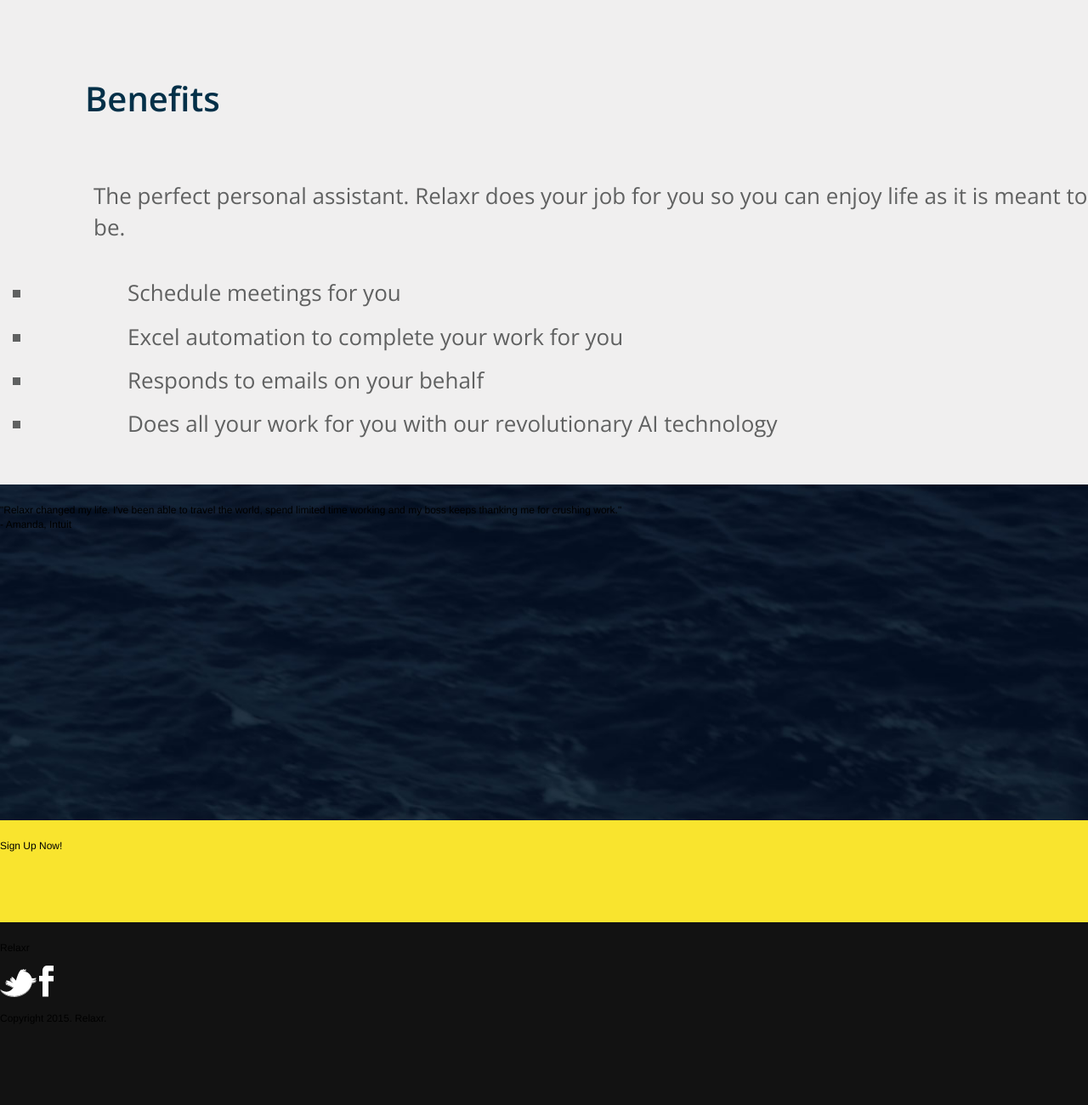
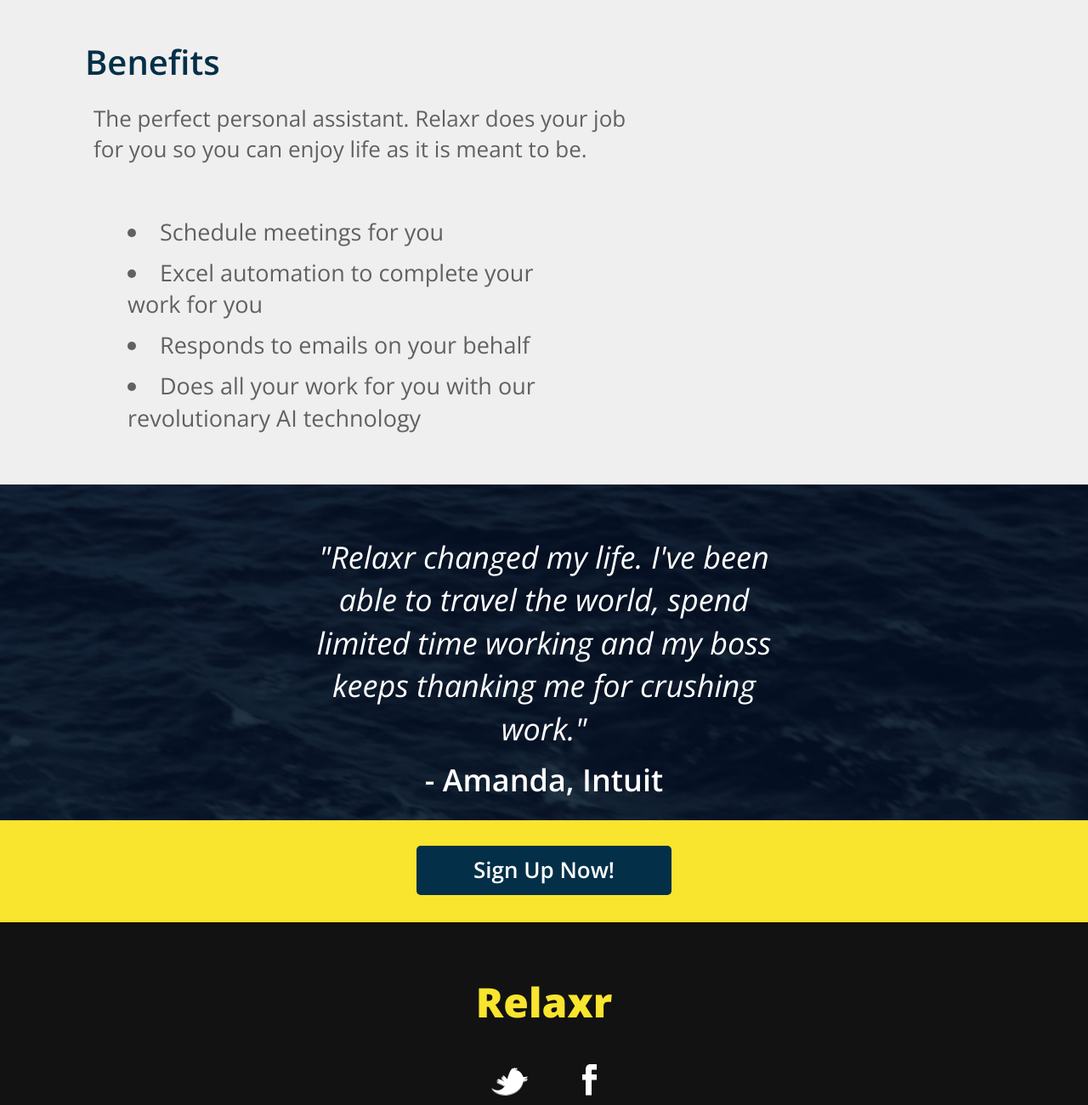
Before and after one commit to jamiehy/homework, a plain HTML site: page week-2/vincev20/index.html in a window 1280 px wide. Shown: the part 740-2040 px from the top of the page at 85% size. Drawn offline with nearby package versions, Linux system fonts and the light colour scheme.

Commit message:
Week 2 HW Submission
This is my submission for week2

```diff
--- a/week-2/vincev20/css/style.css
+++ b/week-2/vincev20/css/style.css
@@ -87,53 +87,14 @@ footer {
 /******************************************
 /* ADDITIONAL STYLES
 /*******************************************/
-.relaxrfirst {
+.relaxrmain {
   background: url(../images/header_bg.jpg) no-repeat center top rgb(134,141,157);
   width: 100%;
   height: 700px;
   background-size: 100% 800px;
 }
 
-
-.benefitsbg {
-  width: 100%;
-  height: 610px;
-  background-color: #f0efef;
-
-}
-
-
-.testimonial {
-  background: url(../images/testimonial_bg.jpg) no-repeat center top rgb(134,141,157);
-  width: 100%;
-  height: 395px;
-  background-size: 100% 395px;
-  background-color: #f0efef;
-
-}
-
-.signupnow {
-  width: 100%;
-  height: 120px;
-  background-color: #f9e42e;
-
-}
-
-.footer {
-  width: 100%;
-  height: 330px;
-  background-color: #121212;
-
-}
-
-.benefitsbg2 {
-  width: 100%;
-  height: 500px;
-  background-color: red;
-
-}
-
-.relaxrheader {
+.relaxrmain h1 {
   font-family: 'Open Sans', sans-serif;
   font-weight: 700;
   font-size: 48px;
@@ -143,7 +104,7 @@ footer {
 
 }
 
-.pieceofmind {
+.relaxrmain h2 {
   text-align: center;
   margin:auto;
 
@@ -152,14 +113,11 @@ footer {
   font-size: 40px;
   color: white;
   padding-top: 90px;
-  //padding-top: 390px;
-  //padding-left: 220px;
-  //padding-left: 100px;
+}
 
 
-}
-
 .getitnow {
+  display: block;
   width: 260px;
   height: 60px;
   background-color: yellow;
@@ -172,52 +130,162 @@ footer {
   font-weight: 600;
   color: #033048;
   padding-top: 10px;
+
+}
+
+
+.benefits {
+  width: 100%;
+  height: 610px;
+  background-color: #f0efef;
+}
+
+.benefits div {
+  width: 650px;
+
+}
+
+
+.benefits h2 {
+
+  font-size: 40px;
+  font-family: 'Open Sans', sans-serif;
+  font-weight: 600;
+  color: #033048;
+  margin: 75px 0px 0px 100px;
+}
+
+
+.benefits p {
+  font-size: 26px;
+  font-family: 'Open Sans', sans-serif;
+  font-weight: 300;
+  color: #606161;
+  margin: 20px 0px 0px 110px;
 }
 
 
 
-.benefitsheader {
+ul {
+
+    margin: 40px 0px 0px 0px;
+}
+
+
+li {
+  font-size: 27px;
+  font-family: 'Open Sans', sans-serif;
+  font-weight: 300;
+  color: #606161;
+  padding: 10px 0px 0px 110px;
+  list-style: disc;
+  list-style-position: inside;
+}
 
 
 
+.testimonial {
+  background: url(../images/testimonial_bg.jpg) no-repeat center top rgb(134,141,157);
+  width: 100%;
+  height: 395px;
+  background-size: 100% 395px;
+  background-color: #f0efef;
+  padding-top: 15px;
 
-  font-size: 40px;
-  //text-align: center;
+}
+
+.testimonial p {
+  color: white;
   font-family: 'Open Sans', sans-serif;
+  font-style: italic;
+  font-size: 36px;
+  font-weight: 200;
+  margin-bottom: 10px;
+}
+
+.testimonial div {
+  width: 600px;
+  text-align: center;
+  margin: auto;
+}
+
+h4 {
+  font-family: 'Open Sans', sans-serif;
+  color: white;
+  font-size: 36px;
   font-weight: 600;
-  color: #033048;
-  padding-top: 85px;
-  padding-left:100px;
+  padding: 0px;
+  margin: 0px;
+
 }
 
 
-.benefitsparagraph {
 
-  font-size: 26px;
-  //text-align: center;
-  font-family: 'Open Sans', sans-serif;
-  font-weight: 300;
-  color: #606161;
-  padding-top: 35px;
-  padding-left:110px;
+.signupnow {
+  width: 100%;
+  height: 120px;
+  background-color: #f9e42e;
+
 }
 
-ol {
 
-  list-style: cirle;
+.signupnow a {
+  display: block;
+  width: 300px;
+  height: 58px;
+  background-color: #033048;
+  border-radius: 5px;
+  margin: auto;
+  margin-top: 20px;
+  font-size: 26px;
+  text-align: center;
+  font-family: 'Open Sans', sans-serif;
+  font-weight: 600;
+  color: white;
+  padding-top: 10px;
+
 }
 
-li {
-  font-size: 26px;
-  //text-align: center;
+
+footer {
+  width: 100%;
+  height: 380px;
+  background-color: #121212;
+
+}
+
+footer h2{
+
   font-family: 'Open Sans', sans-serif;
-  font-weight: 300;
-  color: #606161;
-  padding-top: 15px;
-  padding-left:110px;
-  list-style: square;
+  font-weight: 700;
+  font-size: 48px;
+  color: #f9e42e;
+  margin-top: 50px;
+}
+
+footer p {
+
+  font-family: 'Open Sans', sans-serif;
+  color: white;
+  font-size: 19px;
+  margin-top: 75px;
+}
 
 
+
+footer div {
+  text-align: center;
+
+}
+
+.twitter {
+
+  padding-right: 50px;
+}
+
+.facebook {
+
+  padding-left: 10px;
 }
 
 
--- a/week-2/vincev20/index.html
+++ b/week-2/vincev20/index.html
@@ -5,65 +5,76 @@
     	<meta name="description" content="Your description goes here">
     	<meta name="keywords" content="one, two, three">
 
-		<title>Blank Template</title>
+		<title>Relaxr</title>
 
 		<!-- external CSS link -->
 		<link rel="stylesheet" href="css/normalize.css">
 		<link rel="stylesheet" href="css/style.css">
-		<link href='https://fonts.googleapis.com/css?family=Open+Sans:300,300italic,600,800' rel='stylesheet' type='text/css'>
+
+		<!--
+		<link href='https://fonts.googleapis.com/css?family=Open+Sans:100,200,300,300italic,600,800' rel='stylesheet' type='text/css'>
+		-->
+
+		<link href="https://fonts.googleapis.com/css?family=Open+Sans:300,300i,600,800" rel="stylesheet">
+
 
 	</head>
 	<body>
 		<div id="container">
 
-			<div class="relaxrfirst">
+			<div class="relaxrmain">
 
 			<header>
-				<h1 class="relaxrheader">Relaxr</h1>
-				<h2 class="pieceofmind">Get piece of mind with a single tap</h2>
-				<a href="test.html"><p class="getitnow">Get it Now</p></a>
+				<h1>Relaxr</h1>
+				<h2>Get piece of mind with a single tap</h2>
+				<!-- <a href="test.html"><p class="getitnow">Get it Now</p></a> -->
+
+				<a class="getitnow" href="test.html">Get it Now</a>
+
 			</header>
 
 
 
 			</div>
 
-			<div class="benefitsbg">
-					<h2 class="benefitsheader">Benefits</h2>
-					<p class="benefitsparagraph">The perfect personal assistant. Relaxr does your job for
-						you so you can enjoy life as it is meant to be.</p>
+			<div class="benefits">
+				<h2>Benefits</h2>
 
+				<p>The perfect personal assistant. Relaxr does your job<br>for
+					you so you can enjoy life as it is meant to be.</p>
 
+				<div>
 					<ul>
 						<li>Schedule meetings for you</li>
 						<li>Excel automation to complete your work for you</li>
 						<li>Responds to emails on your behalf</li>
 						<li>Does all your work for you with our revolutionary AI technology</li>
 					</ul>
-
+				</div>
 			</div>
 
 			<div class="testimonial">
-				<p>"Relaxr changed my life. I've been able to travel the world,
-					spend limited time working and my boss keeps thanking me for crushing work."
-					<br>
-					<span>- Amanda, Intuit</span>
-				</p>
-
+				<div>
+					<p>"Relaxr changed my life. I've been able to travel the world,
+						spend limited time working and my boss keeps thanking me for crushing work."
+						<br>
+						<h4>- Amanda, Intuit</h4>
+					</p>
+				</div>
 			</div>
 
 			<div class="signupnow">
-					<p>Sign Up Now!</p>
+					<a href="test2.html">Sign Up Now!</a>
 			</div>
 
 
 
 			<footer>
-				<div class="footer">
-					<p>Relaxr</p>
-					<img src="images/twitter.png" />
-					<img src="images/facebook.png" />
+				<div>
+					<h2>Relaxr</h2>
 
+					<img class="twitter" src="images/twitter.png" />
+					<img class="facebook" src="images/facebook.png" />
 					<p>Copyright 2015. Relaxr.</p>
 				</div>
 
```
